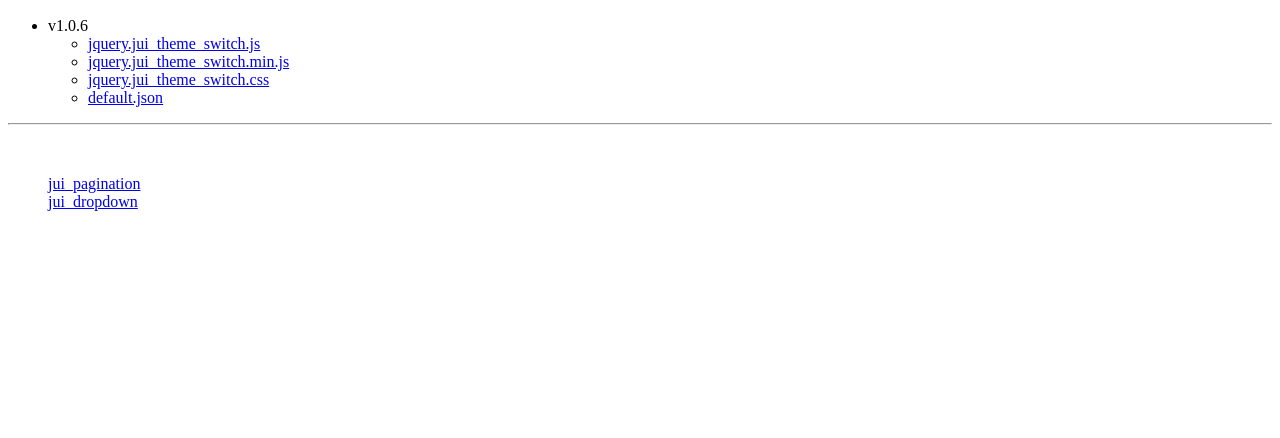
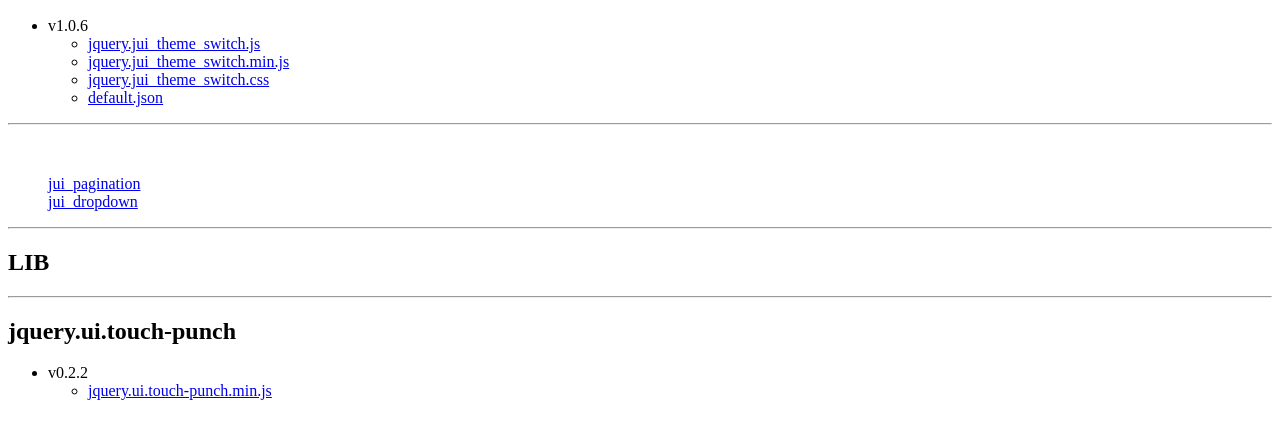
Before and after one commit to pontikis/pontikis.github.com, a plain HTML site: page index.html in a window 1280 px wide. Shown: the part 110-548 px from the top of the page. Drawn offline with Linux system fonts and the light colour scheme.

Commit message:
LIB jquery.ui.touch-punch 0.2.2

```diff
--- a/index.html
+++ b/index.html
@@ -23,10 +23,27 @@
 <hr>
 
 
+
 <ul style="list-style-type: none; margin-top: 50px;">
     <li><a href="jui_pagination">jui_pagination</a>
     <li><a href="jui_dropdown">jui_dropdown</a>
 </ul>
 
+
+<hr>
+<h2>LIB</h2>
+<hr>
+
+<h2>jquery.ui.touch-punch</h2>
+<ul>
+    <li>
+        v0.2.2
+        <ul>
+            <li><a href="lib/jquery.ui.touch-punch_v0.2.2/jquery.ui.touch-punch.min.js">jquery.ui.touch-punch.min.js</a>
+        </ul>
+    </li>
+</ul>
+
+
 </body>
 </html>
```
Also changed, not shown: lib/jquery.ui.touch-punch_v0.2.2/jquery.ui.touch-punch.min.js (added, +11 -0 lines).
